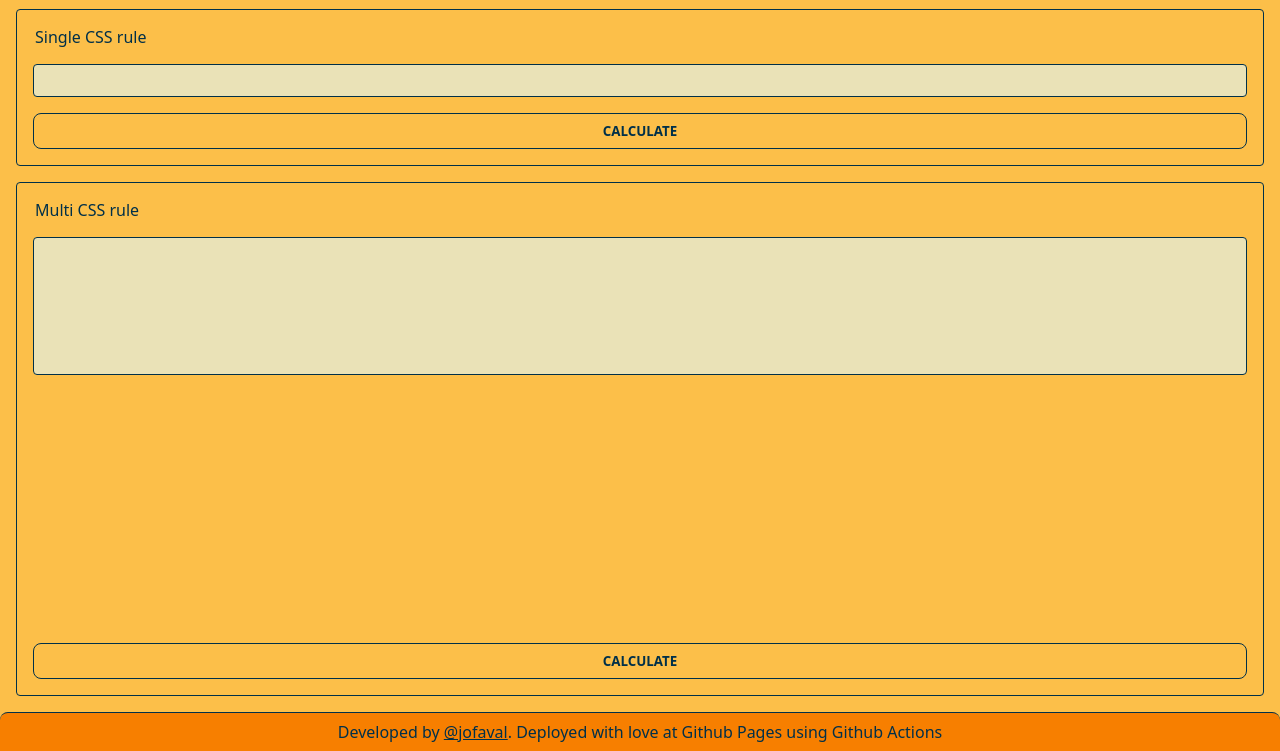
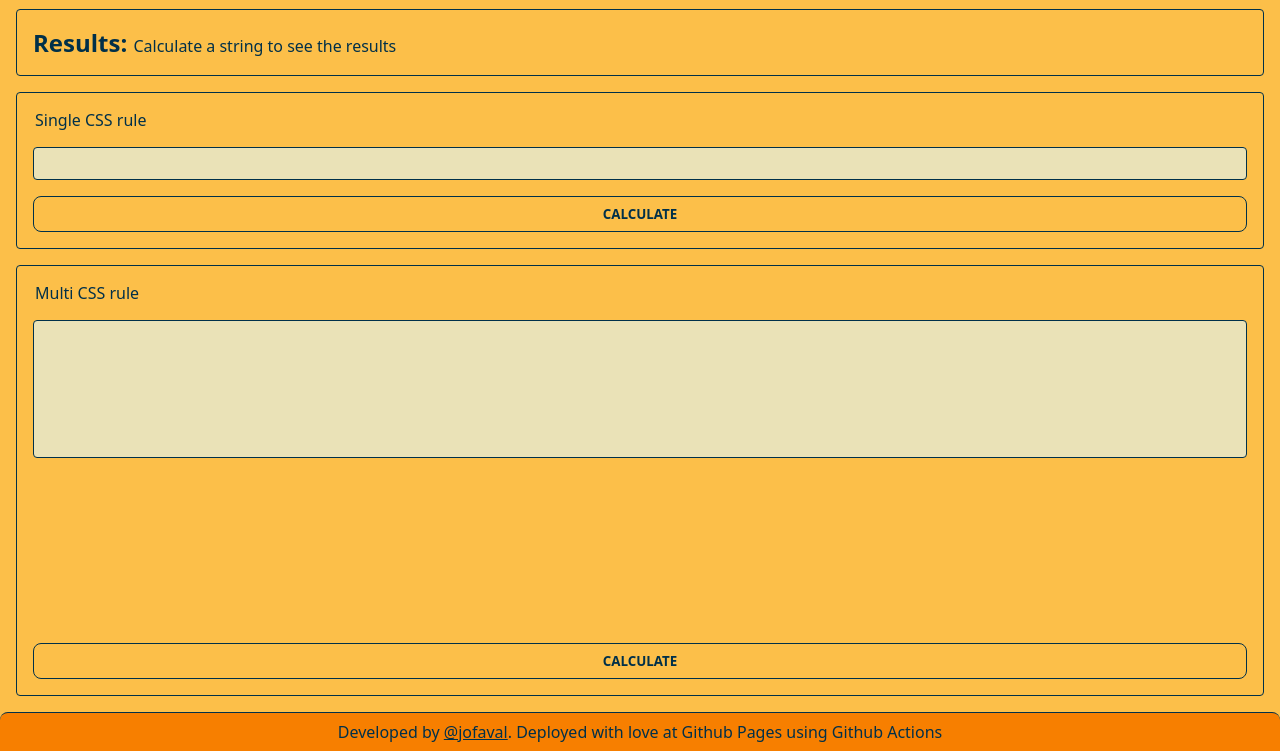
Before and after one commit to jofaval/css-specificity-calculator, a website: page src/public/index.html in a window 1280 px wide. Shown: the part 49-800 px from the top of the page. Drawn offline with Linux system fonts and the light colour scheme.

Commit message:
feat: Implement results section

```diff
--- a/src/public/index.html
+++ b/src/public/index.html
@@ -18,6 +18,15 @@
       </header>
 
       <main class="rule__container">
+        <section class="results__container">
+          <h2>
+            Results:
+            <span class="results__content" id="results"
+              >Calculate a string to see the results</span
+            >
+          </h2>
+        </section>
+
         <form action="" id="singleRuleForm" class="form single-rule__form">
           <legend class="single-rule__form__legend legend">
             Single CSS rule
--- a/src/public/styles/index.css
+++ b/src/public/styles/index.css
@@ -99,6 +99,17 @@ h6 {
   flex-wrap: wrap;
 }
 
+.app > main .results__container {
+  border: thin solid var(--contrast-color);
+  border-radius: var(--xs-spacing);
+  padding: var(--m-spacing);
+}
+
+.app > main .results__content {
+  font-size: 1rem;
+  font-weight: normal;
+}
+
 .app > main form input[type="submit"] {
   /* --text-color: var(--accent-color); */
 
--- a/src/utils/form.utils.js
+++ b/src/utils/form.utils.js
@@ -27,14 +27,24 @@ function setSpecificityPoints(points) {
  */
 function handleForm(event, inputType) {
   event.preventDefault();
+
+  switch (inputType) {
+    case INPUT_TYPES.SINGLE:
       const inputValue = getInputValue(inputType);
       const totalPoints = getSpecificityPoints(inputValue);
 
-  console.log("SPECIFICITY RESULTS", {
+      console.info("SPECIFICITY RESULTS", {
         inputType,
         inputValue,
         totalPoints,
       });
 
-  setSpecificityPoints(totalPoints);
+      setSpecificityPoints(
+        `Rule: "${inputValue}" got (${totalPoints}) point(s).`
+      );
+      break;
+
+    default:
+      break;
   }
+}
```
Lines whose indentation alone changed are shown as unchanged.
